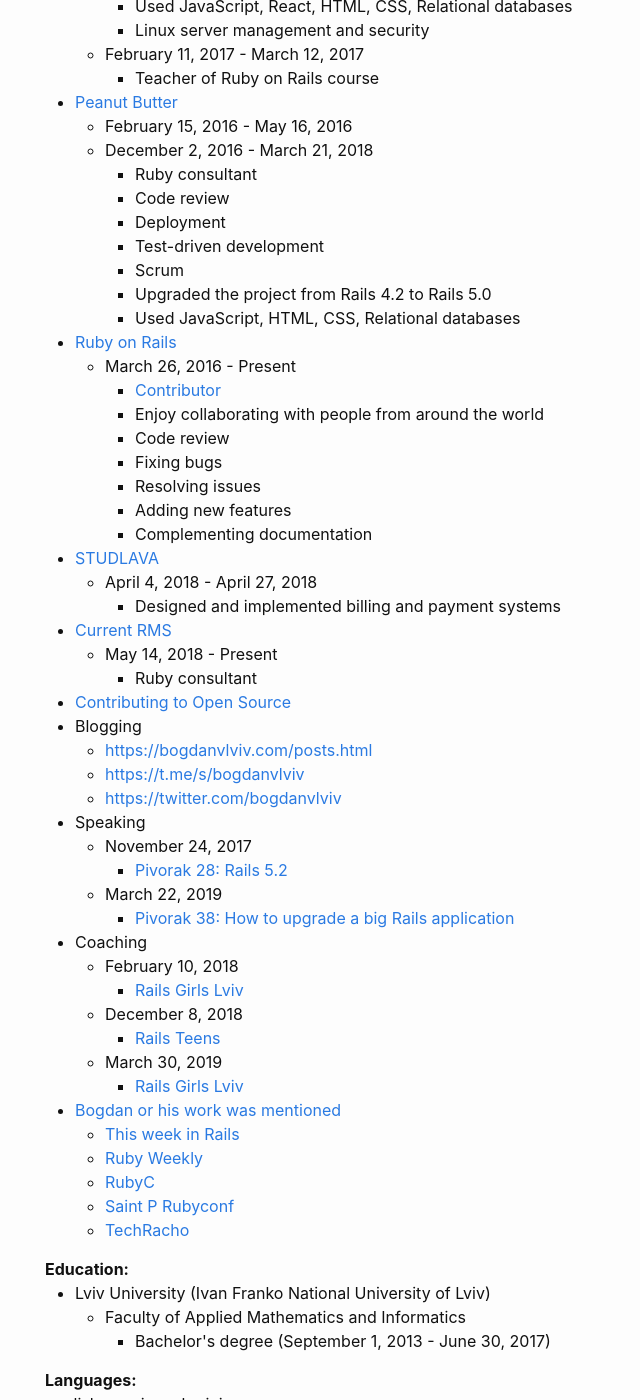
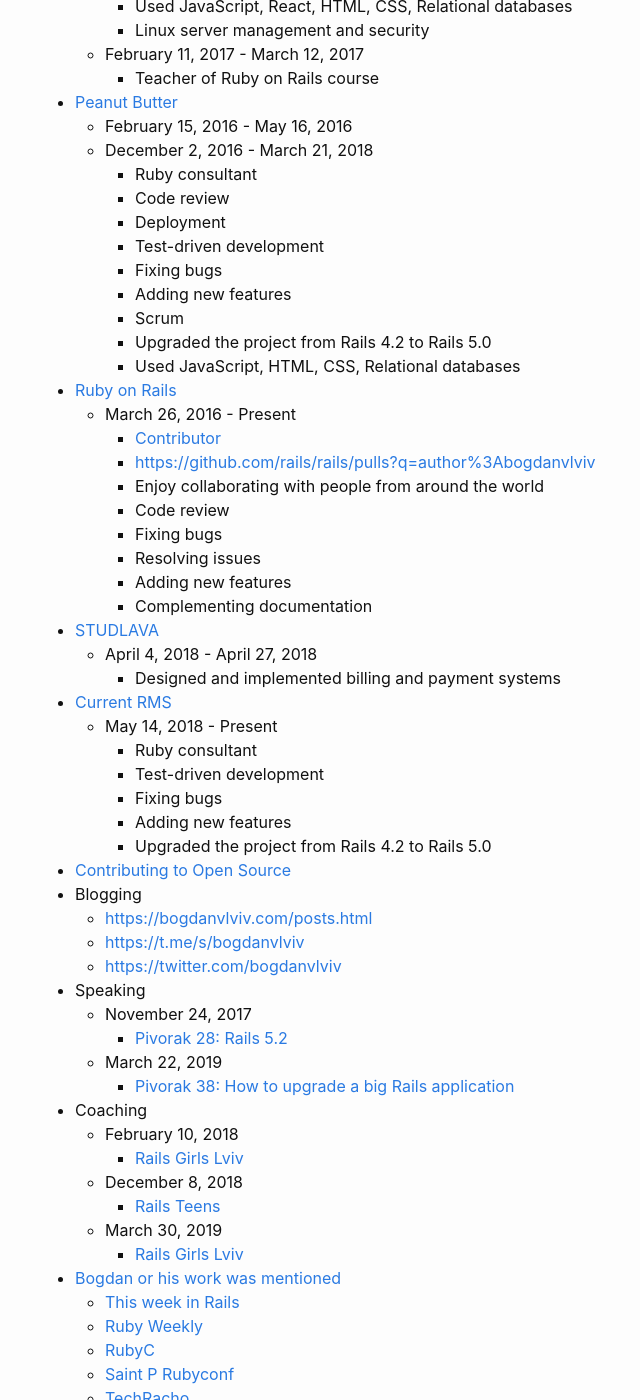
Before and after one commit to crowdpro3/bogdanvlviv.github.io, a Jekyll site: the page built from resume.html, in a window 1280 px wide and 1400 px high, scrolled down 751 px. Shown: the whole window, without its empty margins (225-865 px from the left). Built offline with Jekyll 4.4.1, drawn with Linux system fonts in a browser that asks for light colours; some of the changed text lies outside the part shown.

Commit message:
Update resume

```diff
--- a/resume.html
+++ b/resume.html
@@ -97,6 +97,8 @@
               <li>Code review</li>
               <li>Deployment</li>
               <li>Test-driven development</li>
+              <li>Fixing bugs</li>
+              <li>Adding new features</li>
               <li>Scrum</li>
               <li>Upgraded the project from Rails 4.2 to Rails 5.0</li>
               <li>Used JavaScript, HTML, CSS, Relational databases</li>
@@ -111,6 +113,7 @@
             March 26, 2016 - Present
             <ul>
               <li><a href="http://contributors.rubyonrails.org/contributors/bogdanvlviv/commits" target="_blank">Contributor</a></li>
+              <li><a href="https://github.com/rails/rails/pulls?q=author%3Abogdanvlviv" target="_blank">https://github.com/rails/rails/pulls?q=author%3Abogdanvlviv</a></li>
               <li>Enjoy collaborating with people from around the world</li>
               <li>Code review</li>
               <li>Fixing bugs</li>
@@ -139,6 +142,10 @@
             May 14, 2018 - Present
             <ul>
               <li>Ruby consultant</li>
+              <li>Test-driven development</li>
+              <li>Fixing bugs</li>
+              <li>Adding new features</li>
+              <li>Upgraded the project from Rails 4.2 to Rails 5.0</li>
             </ul>
           </li>
         </ul>
@@ -266,5 +273,5 @@
     <div>bash, code review, css, docker, elasticsearch, git, html, interviewing, javascript, linux, mariadb, mentoring, mongodb, nginx, postgresql, rails, redis, ruby, test-driven development, tmux, vagrant, vim, web development.</div>
   </div>
 
-  <span class="resume-meta" title="Updated at"><time itemprop="dateUpdated">June 15, 2019</time></span>
+  <span class="resume-meta" title="Updated at"><time itemprop="dateUpdated">July 11, 2019</time></span>
 </div>
```
